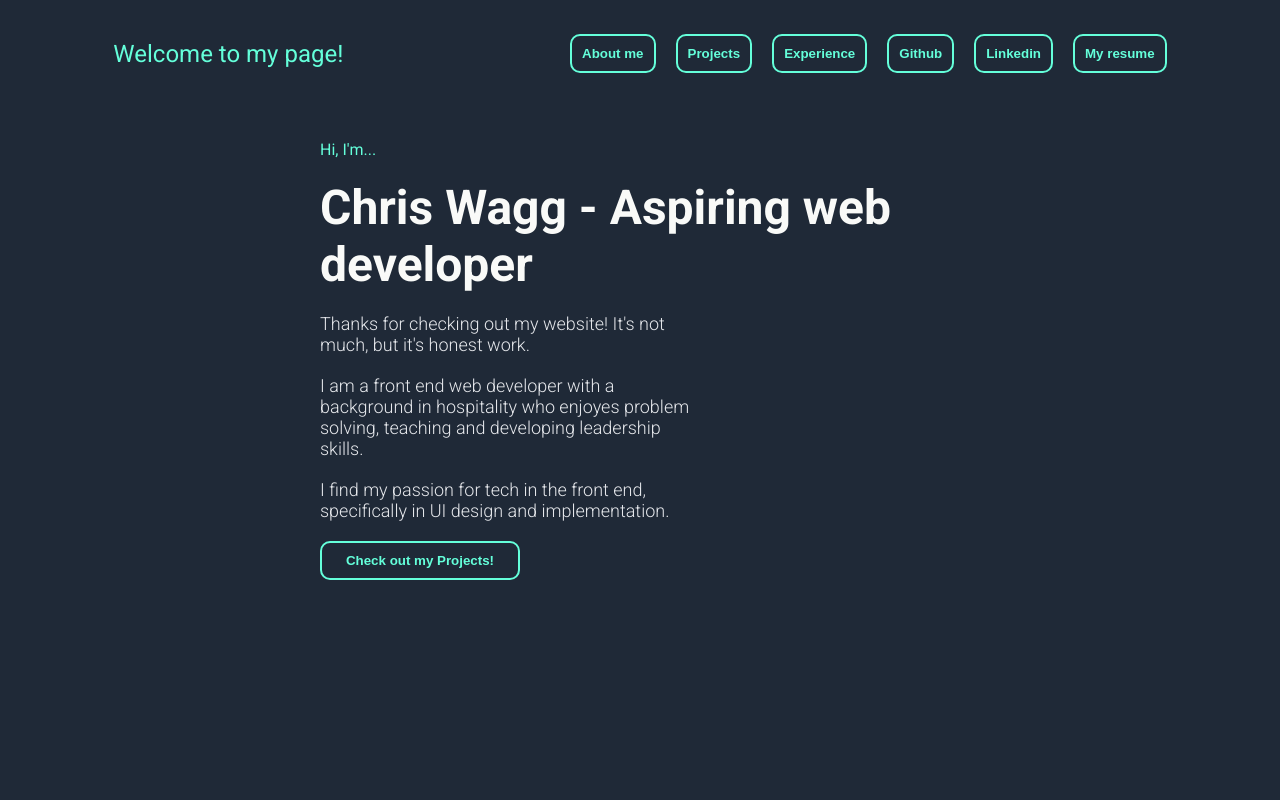
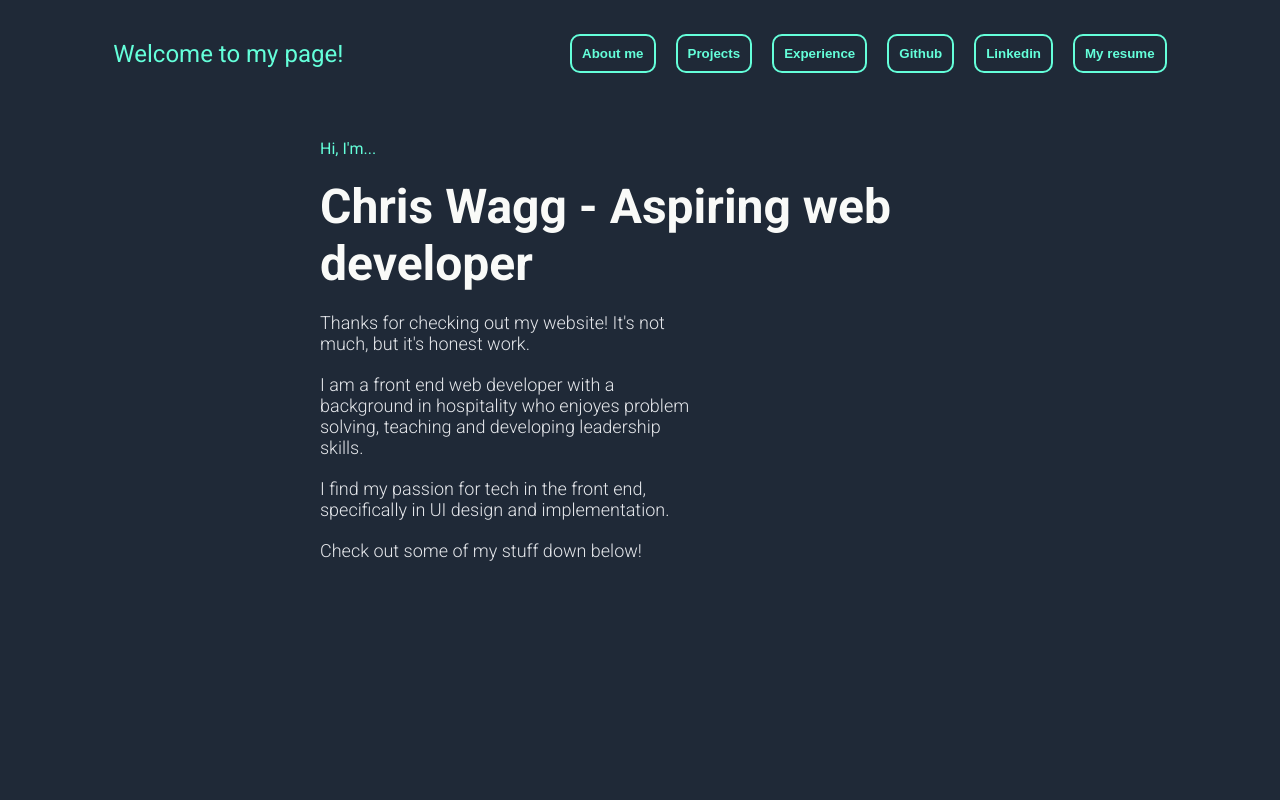
Before and after one commit to Chris-Wagg/personal-website-v3, a React (Create React App) app in the folder personal-website/: page / in a window 1280 px wide. Shown: the top 800 px of the page. Built offline with nearby package versions, Linux system fonts and the light colour scheme.

Commit message:
scroll button in hero section removed

```diff
--- a/personal-website/src/pages/HeroSection.jsx
+++ b/personal-website/src/pages/HeroSection.jsx
@@ -11,11 +11,6 @@ export default function HeroSection() {
 
 	const hiddenElements = document.querySelectorAll('.hidden')
 	hiddenElements.forEach((el) => observer.observe(el))
-
-	function scrollTrigger() {
-		document.getElementById('scroll-target').scrollIntoView()
-	}
-	// fix jerky scrolling with css scroll behaviour class on html
 
 	return (
 		<>
@@ -37,15 +32,9 @@ export default function HeroSection() {
 							I find my passion for tech in the front end, specifically in UI
 							design and implementation.
 						</div>
-						{/* <div className="secondary-text">
+						<div className="secondary-text">
 							Check out some of my stuff down below!
-						</div> */}
-						<button
-							className="secondary-text-green small-button"
-							onClick={scrollTrigger}
-						>
-							Check out my Projects!
-						</button>
+						</div>
 					</div>
 				</div>
 			</section>
```
